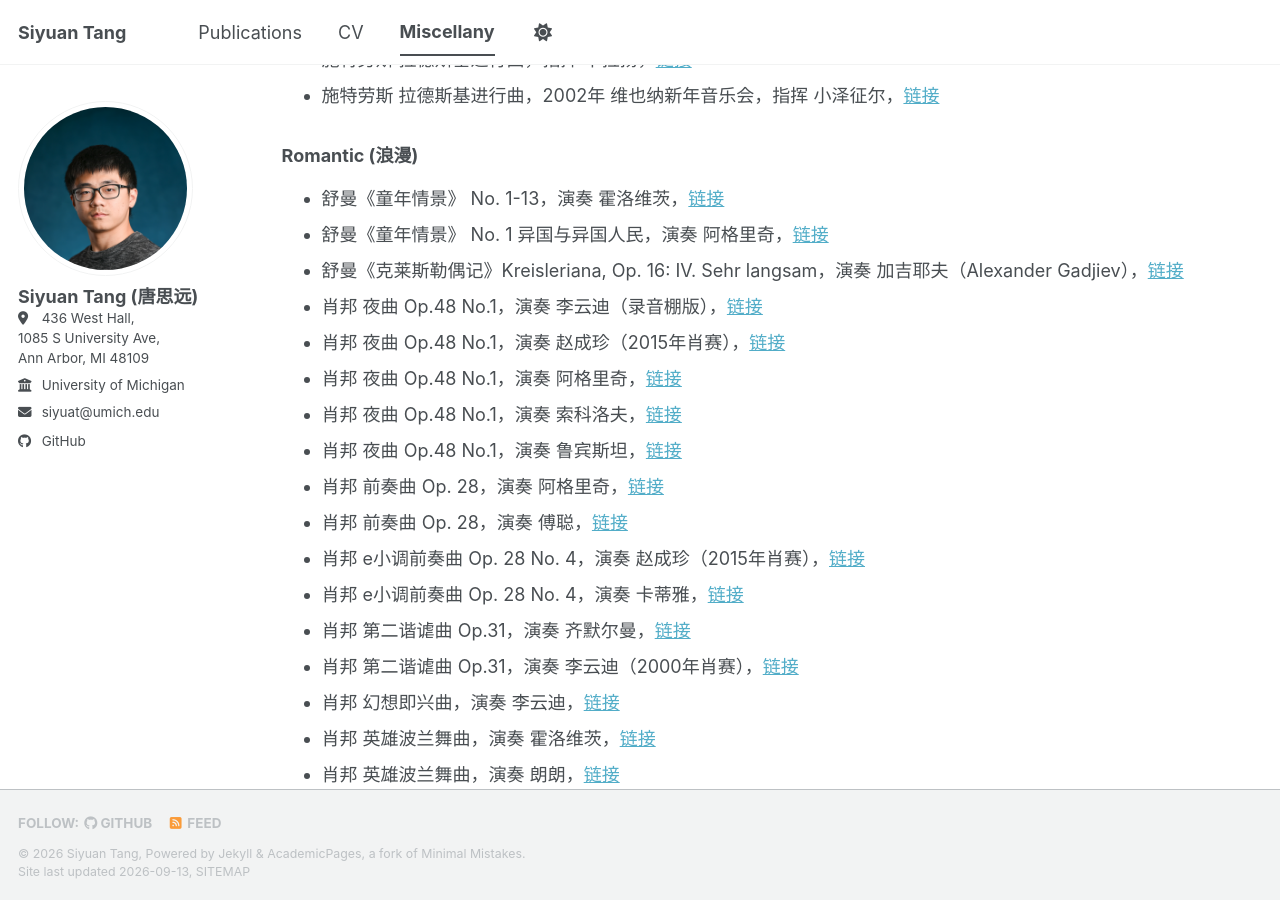
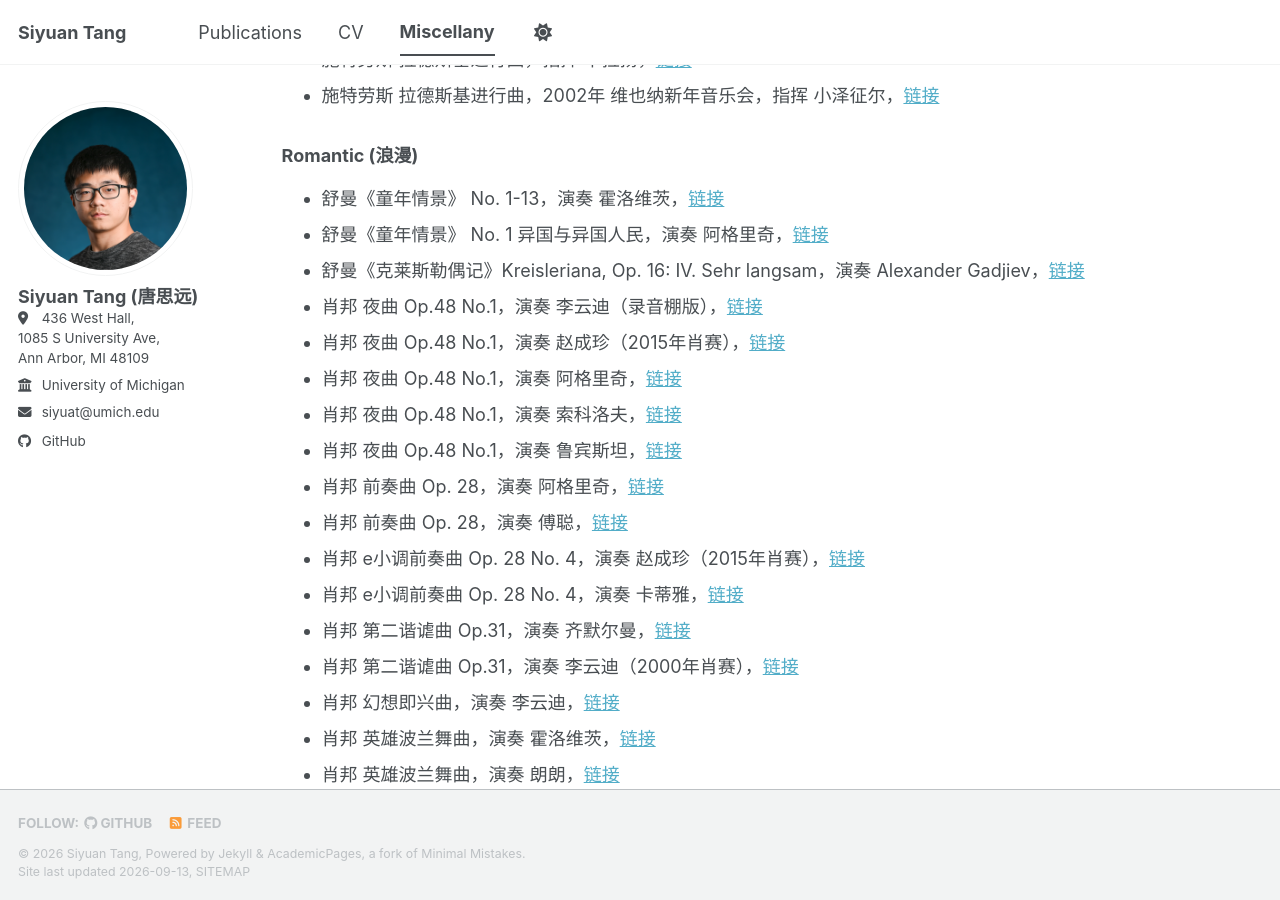
Before and after one commit to siyuat-ui/siyuat-ui.github.io, a Jekyll site: the page built from _pages/miscellany.md, in a window 1280 px wide and 900 px high, scrolled down 1538 px. Built offline with Jekyll 4.4.1, drawn with Linux system fonts in a browser that asks for light colours; a style sheet for code colours, icons or effects is not loaded.

Commit message:
Drop Chinese transliteration for Gadjiev, keep name as-is
Co-Authored-By: Claude Sonnet 5 <noreply@anthropic.com>
Claude-Session: https://claude.ai/code/session_01V4NqYJVaZa2Mrh8DC2t8GC

```diff
--- a/_pages/miscellany.md
+++ b/_pages/miscellany.md
@@ -61,7 +61,7 @@ Classical Music
 
 * 舒曼《童年情景》 No. 1-13，演奏 霍洛维茨，<a href="https://www.bilibili.com/video/BV1xo4y1H7Sd/?spm_id_from=333.1387.favlist.content.click&vd_source=a561ef469b393b8e0fe54f7f631cc160" target="_blank" rel="noopener noreferrer">链接</a>
 * 舒曼《童年情景》 No. 1 异国与异国人民，演奏 阿格里奇，<a href="https://www.bilibili.com/video/BV14741167fy/?spm_id_from=333.1387.favlist.content.click&vd_source=a561ef469b393b8e0fe54f7f631cc160" target="_blank" rel="noopener noreferrer">链接</a>
-* 舒曼《克莱斯勒偶记》Kreisleriana, Op. 16: IV. Sehr langsam，演奏 加吉耶夫（Alexander Gadjiev），<a href="https://www.youtube.com/watch?v=BDkcGnrXEMw&list=OLAK5uy_lBnb6PXcaHGT2iwys_K7NLfbeg__psGW4&index=7" target="_blank" rel="noopener noreferrer">链接</a>
+* 舒曼《克莱斯勒偶记》Kreisleriana, Op. 16: IV. Sehr langsam，演奏 Alexander Gadjiev，<a href="https://www.youtube.com/watch?v=BDkcGnrXEMw&list=OLAK5uy_lBnb6PXcaHGT2iwys_K7NLfbeg__psGW4&index=7" target="_blank" rel="noopener noreferrer">链接</a>
 * 肖邦 夜曲 Op.48 No.1，演奏 李云迪（录音棚版），<a href="https://www.bilibili.com/video/BV1Wb411V7Rw/?spm_id_from=333.1387.favlist.content.click&vd_source=a561ef469b393b8e0fe54f7f631cc160" target="_blank" rel="noopener noreferrer">链接</a>
 * 肖邦 夜曲 Op.48 No.1，演奏 赵成珍（2015年肖赛），<a href="https://www.bilibili.com/video/BV1sW41177z1/?spm_id_from=333.1387.favlist.content.click&vd_source=a561ef469b393b8e0fe54f7f631cc160" target="_blank" rel="noopener noreferrer">链接</a>
 * 肖邦 夜曲 Op.48 No.1，演奏 阿格里奇，<a href="https://www.bilibili.com/video/BV1zh41187Qc/?vd_source=a561ef469b393b8e0fe54f7f631cc160" target="_blank" rel="noopener noreferrer">链接</a>
```
